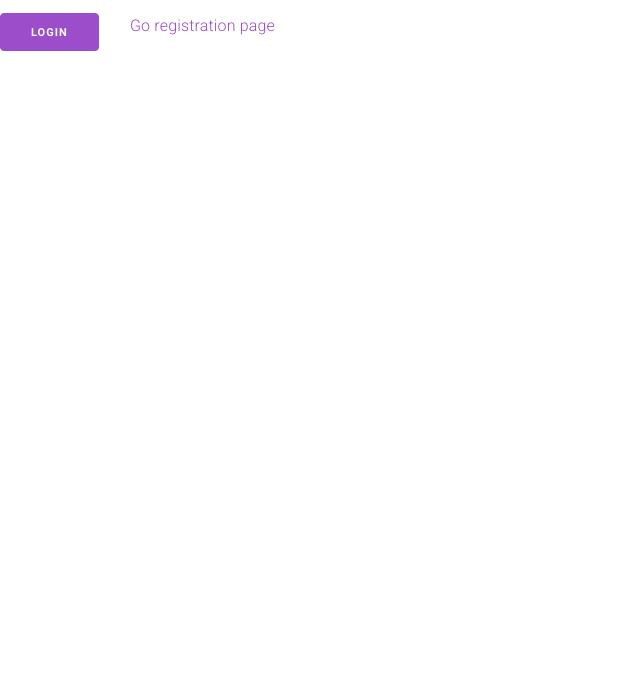
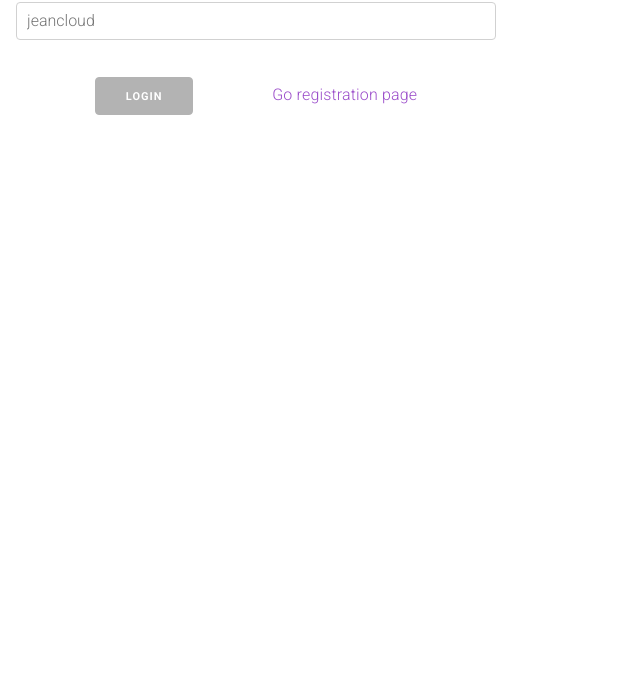
Before and after one commit to romainv42/webauthn-test, a website: page src/public/login.html in a window 1280 px wide. Shown: the part 115-800 px from the top of the page, without its empty margins (0-640 px from the left). Drawn offline with nearby package versions, Linux system fonts and the light colour scheme.

Commit message:
simplify html, add a little css, use forms

```diff
--- a/src/public/login.html
+++ b/src/public/login.html
@@ -1,47 +1,41 @@
 <html>
 
 <head>
-  <link rel="stylesheet" href="//fonts.googleapis.com/css?family=Roboto:300,300italic,700,700italic">
-  <link rel="stylesheet" href="//cdnjs.cloudflare.com/ajax/libs/normalize/5.0.0/normalize.css">
-  <link rel="stylesheet" href="//cdnjs.cloudflare.com/ajax/libs/milligram/1.3.0/milligram.css">
+  <link rel="stylesheet" href="https://fonts.googleapis.com/css?family=Roboto:300,300italic,700,700italic">
+  <link rel="stylesheet" href="https://cdnjs.cloudflare.com/ajax/libs/normalize/5.0.0/normalize.css">
+  <link rel="stylesheet" href="https://cdnjs.cloudflare.com/ajax/libs/milligram/1.3.0/milligram.css">
+  <link rel="stylesheet" href="style.css">
   <script src="lib.js" async></script>
 </head>
 
 <body>
   <h1>Web Authn</h1>
-  <div class="row">
-    <div class="column column-20">
-      <input type="text" id="username" placeholder="Your username" />
-    </div>
-  </div>
-  <div class="row">
-    <div class="column column-10">
-      <button id="login">Login</button>
-    </div>
-    <div class="column column-90">
+  <form>
+    <label>username: <input type="text" name="username" placeholder="jeancloud" required></label>
+    <div>
+      <button>Login</button>
       <a href="register.html">Go registration page</a>
     </div>
-  </div>
+  </form>
   <script>
     var token
     // LOGIN
-    document.getElementById("login").onclick = e => {
+    document.forms[0].onsubmit = function (e) {
       e.preventDefault()
-      const form = {
-        username: document.getElementById("username").value,
-      }
-
+      var body = JSON.stringify({
+        username: this.username.value
+      })
       fetch("/login", {
         method: "POST",
         headers: {
           "Content-Type": "application/json"
         },
-        body: JSON.stringify(form)
+        body
       })
       .then(r => r.json())
       .then(body => {
-        token = body.token;
-        const { assertion } = body;
+        token = body.token
+        const { assertion } = body
         assertion.challenge = Uint8Array.from(base64decode(assertion.challenge), c => c.charCodeAt(0))
         assertion.allowCredentials = assertion.allowCredentials.map(({ id, ...rest }) => {
           return {
--- /dev/null
+++ b/src/public/style.css
@@ -0,0 +1,20 @@
+body {
+  margin: 1em;
+}
+
+form {
+  max-width: 30em;
+}
+
+form > div {
+  margin-top: 1.4em;
+  display: flex;
+  flex-direction: row;
+  justify-content: space-evenly;
+  align-items: baseline;
+}
+
+form:invalid button {
+  filter: saturate(0) opacity(.5);
+  cursor: not-allowed;
+}
```
Also changed, not shown: src/public/register.html (+18 -28 lines).
